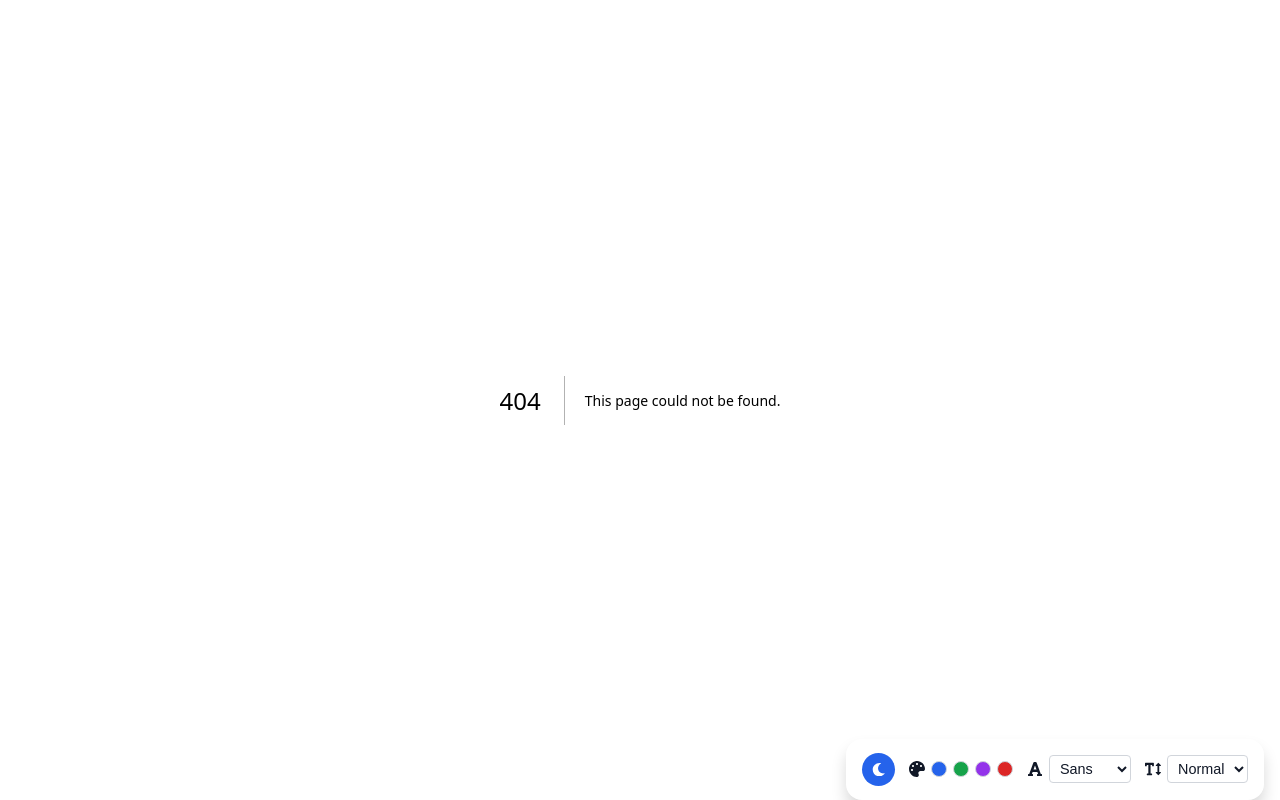
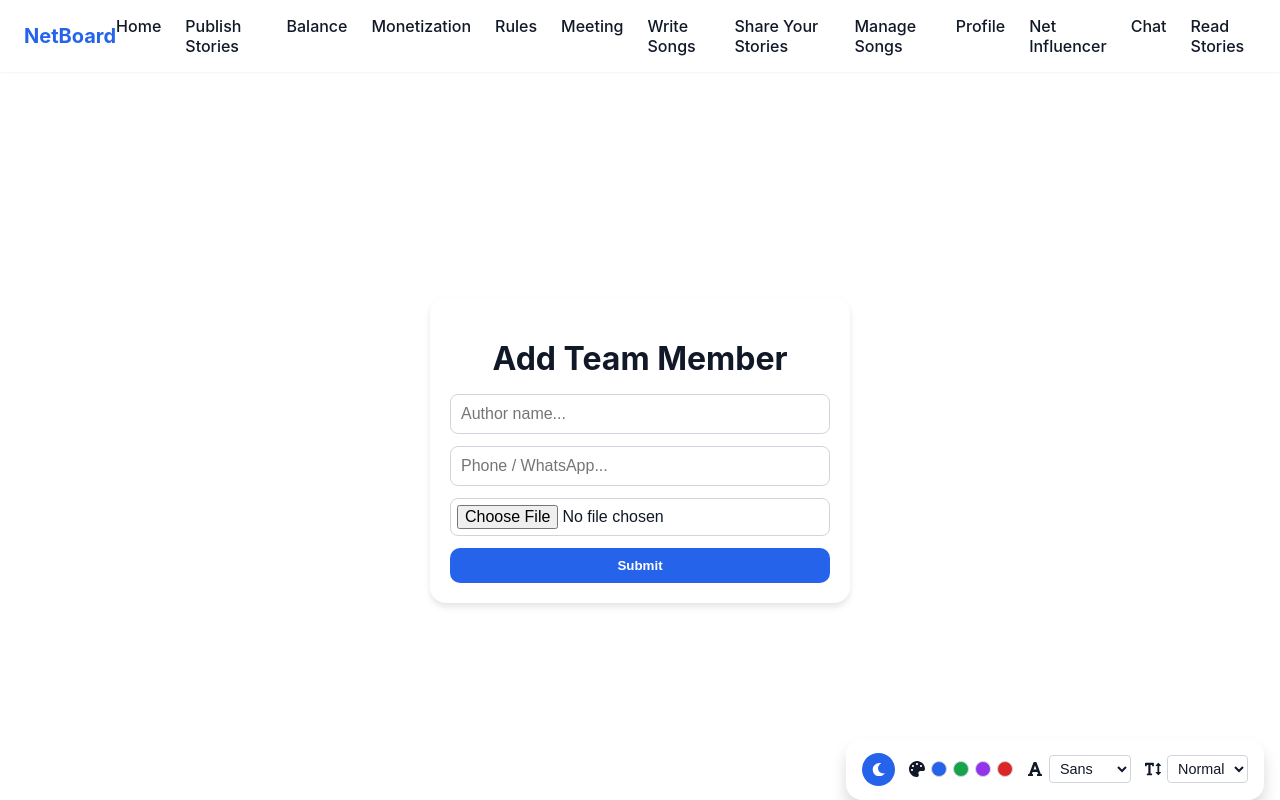
Before and after one commit to Newbhjj2222/admin, a Next.js app: page /addTeam in a window 1280 px wide. Before the commit this address had no page. Built offline with nearby package versions, Linux system fonts and the light colour scheme.

Commit message:
Create addTeam.js

```diff
--- /dev/null
+++ b/src/pages/addTeam.js
@@ -0,0 +1,179 @@
+'use client';
+
+import React, { useState } from "react";
+import { collection, addDoc, serverTimestamp } from "firebase/firestore";
+import { db } from "@/components/firebase";
+import { useTheme } from "@/components/theme";
+import Net from "@/components/Net";
+
+export default function AddTeam() {
+  const { theme } = useTheme();
+
+  const [name, setName] = useState("");
+  const [tel, setTel] = useState("");
+  const [image, setImage] = useState(null);
+  const [loading, setLoading] = useState(false);
+
+  /* ======================
+     🖼️ IMAGE → BASE64
+  ====================== */
+  const toBase64 = (file) =>
+    new Promise((resolve, reject) => {
+      const reader = new FileReader();
+      reader.readAsDataURL(file);
+      reader.onload = () => resolve(reader.result);
+      reader.onerror = reject;
+    });
+
+  /* ======================
+     ➕ ADD TEAM MEMBER
+  ====================== */
+  const handleSubmit = async (e) => {
+    e.preventDefault();
+
+    if (!name || !tel || !image) {
+      alert("Uzuza ibisabwa byose ❗");
+      return;
+    }
+
+    try {
+      setLoading(true);
+
+      const photoBase64 = await toBase64(image);
+
+      await addDoc(collection(db, "Team"), {
+        name,
+        whatsapp: tel,
+        photo: photoBase64,
+        createdAt: serverTimestamp(),
+      });
+
+      alert("Team member yongewemo neza ✅");
+
+      setName("");
+      setTel("");
+      setImage(null);
+      e.target.reset();
+    } catch (err) {
+      console.error(err);
+      alert("Habaye ikosa ❌");
+    } finally {
+      setLoading(false);
+    }
+  };
+
+  return (
+    <div className="container">
+      <Net />
+
+      <div className="card">
+        <h1>Add Team Member</h1>
+
+        <form onSubmit={handleSubmit}>
+          <input
+            type="text"
+            placeholder="Author name..."
+            value={name}
+            onChange={(e) => setName(e.target.value)}
+          />
+
+          <input
+            type="tel"
+            placeholder="Phone / WhatsApp..."
+            value={tel}
+            onChange={(e) => setTel(e.target.value)}
+          />
+
+          <input
+            type="file"
+            accept="image/*"
+            onChange={(e) => setImage(e.target.files[0])}
+          />
+
+          <button disabled={loading}>
+            {loading ? "Saving..." : "Submit"}
+          </button>
+        </form>
+      </div>
+
+      {/* 🎨 STYLES */}
+      <style jsx>{`
+        .container {
+          margin-top: 50px;
+          margin-bottom: 120px;
+          min-height: 100vh;
+          display: flex;
+          align-items: center;
+          justify-content: center;
+          background: var(--background);
+          color: var(--foreground);
+          font-family: var(--font-sans);
+          padding: 16px;
+        }
+
+        .card {
+          width: 100%;
+          max-width: 420px;
+          background: var(--bg-card);
+          padding: 20px;
+          border-radius: 16px;
+          box-shadow: var(--shadow-md);
+        }
+
+        h1 {
+          text-align: center;
+          margin-bottom: 16px;
+        }
+
+        form {
+          display: flex;
+          flex-direction: column;
+          gap: 12px;
+        }
+
+        input {
+          padding: 10px;
+          border-radius: 8px;
+          font-size: var(--text-base);
+          border: 1px solid var(--gray-300);
+          background: var(--background);
+          color: var(--foreground);
+        }
+
+        input[type="file"] {
+          padding: 6px;
+        }
+
+        button {
+          background: var(--primary);
+          color: white;
+          border: none;
+          padding: 10px;
+          border-radius: 10px;
+          cursor: pointer;
+          font-weight: bold;
+        }
+
+        button:disabled {
+          opacity: 0.6;
+          cursor: not-allowed;
+        }
+
+        button:hover:not(:disabled) {
+          opacity: 0.9;
+        }
+
+        /* 📱 MOBILE */
+        @media (max-width: 480px) {
+          .card {
+            padding: 16px;
+          }
+
+          h1 {
+            font-size: 18px;
+          }
+        }
+      `}</style>
+    </div>
+  );
+}
```
